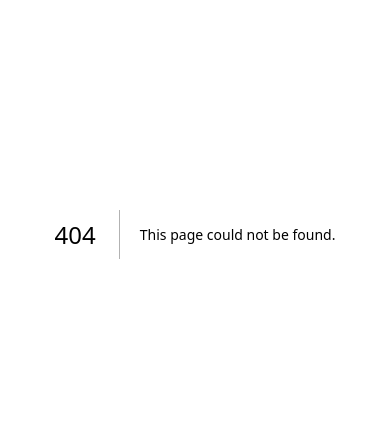
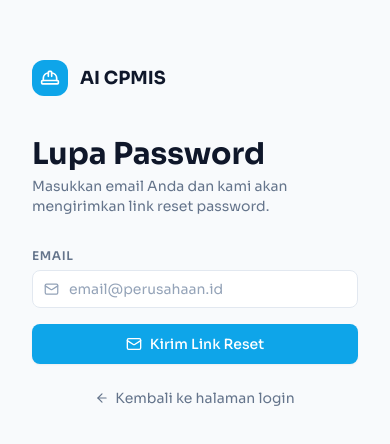
Before and after one commit to necrobradley/CPMIS-Project, a Next.js app in the folder frontend/: page /forgot-password in a window 390 px wide. Before the commit this address had no page. Shown: the part 188-632 px from the top of the page. Built offline with nearby package versions, Linux system fonts and the light colour scheme.

Commit message:
Add forgot password page
Add a new forgot password page component with email input form, loading state, and success confirmation message. Includes responsive design using Tailwind CSS and toast notifications. Backend integration for password reset can be added later.

```diff
--- /dev/null
+++ b/frontend/src/app/forgot-password/page.tsx
@@ -0,0 +1,80 @@
+'use client'
+import { useState } from 'react'
+import Link from 'next/link'
+import { HardHat, Mail, Loader2, ArrowLeft, CheckCircle } from 'lucide-react'
+import toast from 'react-hot-toast'
+
+export default function ForgotPasswordPage() {
+  const [email, setEmail] = useState('')
+  const [loading, setLoading] = useState(false)
+  const [sent, setSent] = useState(false)
+
+  async function handleSubmit(e: React.FormEvent) {
+    e.preventDefault()
+    setLoading(true)
+    // Simulasi (backend reset password bisa ditambah nanti)
+    await new Promise(r => setTimeout(r, 1500))
+    setSent(true)
+    setLoading(false)
+    toast.success('Email reset terkirim!')
+  }
+
+  return (
+    <div className="min-h-screen flex items-center justify-center bg-slate-50 p-8">
+      <div className="w-full max-w-md animate-in">
+        <div className="flex items-center gap-3 mb-10">
+          <div className="w-9 h-9 bg-brand-500 rounded-xl flex items-center justify-center text-white">
+            <HardHat size={20} />
+          </div>
+          <span className="font-bold text-lg text-slate-900">AI CPMIS</span>
+        </div>
+
+        {!sent ? (
+          <>
+            <h2 className="text-3xl font-bold text-slate-900 mb-1">Lupa Password</h2>
+            <p className="text-slate-500 text-sm mb-8">
+              Masukkan email Anda dan kami akan mengirimkan link reset password.
+            </p>
+            <form onSubmit={handleSubmit} className="space-y-4">
+              <div>
+                <label className="label">Email</label>
+                <div className="relative">
+                  <Mail size={15} className="absolute left-3 top-1/2 -translate-y-1/2 text-slate-400" />
+                  <input
+                    type="email" required value={email}
+                    onChange={e => setEmail(e.target.value)}
+                    className="input pl-9" placeholder="email@perusahaan.id"
+                  />
+                </div>
+              </div>
+              <button type="submit" disabled={loading} className="btn-primary w-full justify-center py-2.5">
+                {loading ? <Loader2 size={16} className="animate-spin" /> : <Mail size={16} />}
+                {loading ? 'Mengirim...' : 'Kirim Link Reset'}
+              </button>
+            </form>
+          </>
+        ) : (
+          <div className="text-center py-8">
+            <div className="w-16 h-16 bg-emerald-100 rounded-2xl flex items-center justify-center mx-auto mb-4">
+              <CheckCircle size={32} className="text-emerald-500" />
+            </div>
+            <h3 className="text-xl font-bold text-slate-900 mb-2">Email Terkirim!</h3>
+            <p className="text-slate-500 text-sm mb-6">
+              Kami telah mengirimkan link reset password ke <strong>{email}</strong>.
+              Periksa inbox atau folder spam Anda.
+            </p>
+            <p className="text-xs text-slate-400">
+              Link berlaku selama 1 jam.
+            </p>
+          </div>
+        )}
+
+        <div className="mt-6 text-center">
+          <Link href="/login" className="flex items-center justify-center gap-1.5 text-sm text-slate-500 hover:text-brand-600 transition">
+            <ArrowLeft size={14} /> Kembali ke halaman login
+          </Link>
+        </div>
+      </div>
+    </div>
+  )
+}
```
